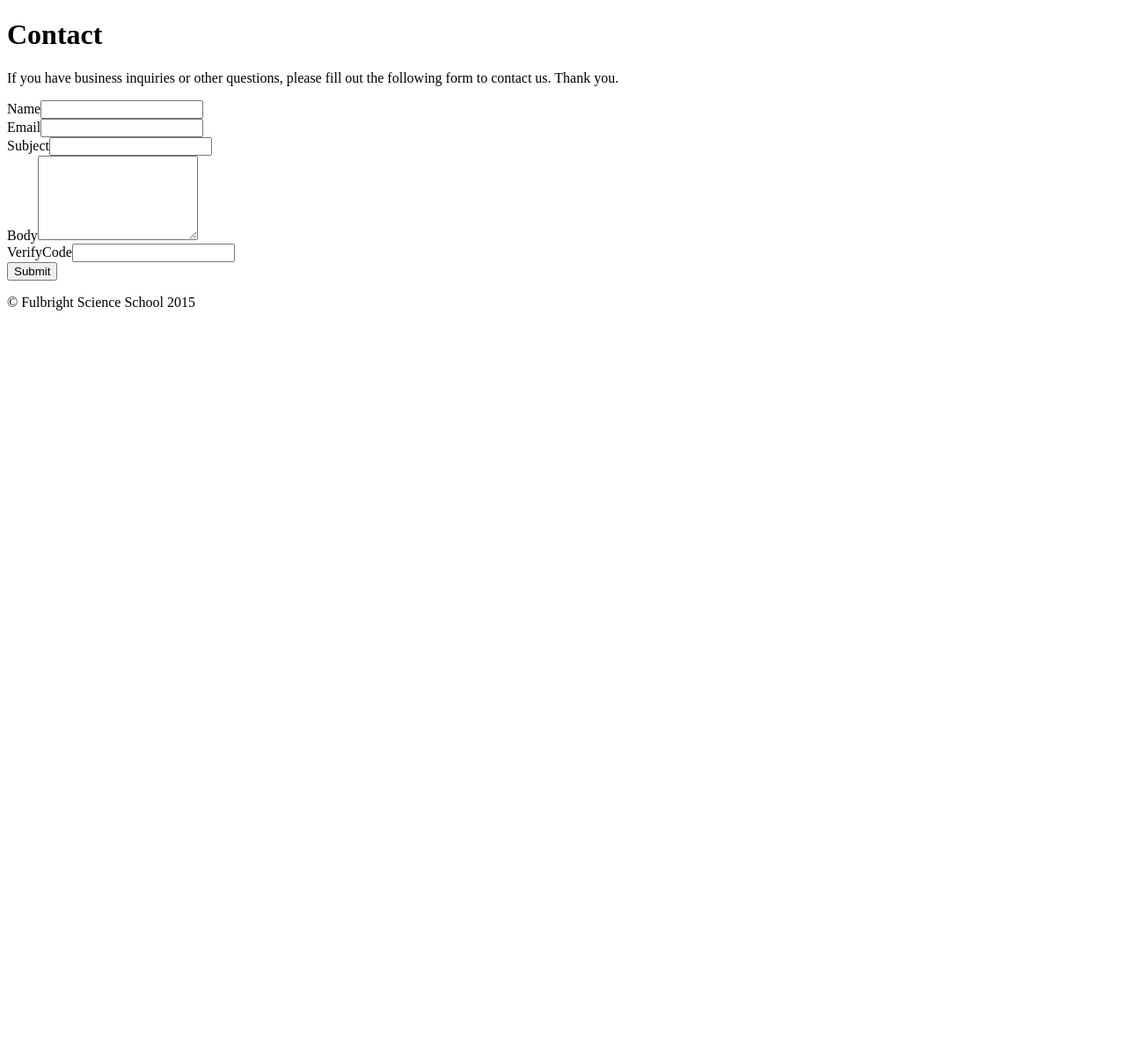
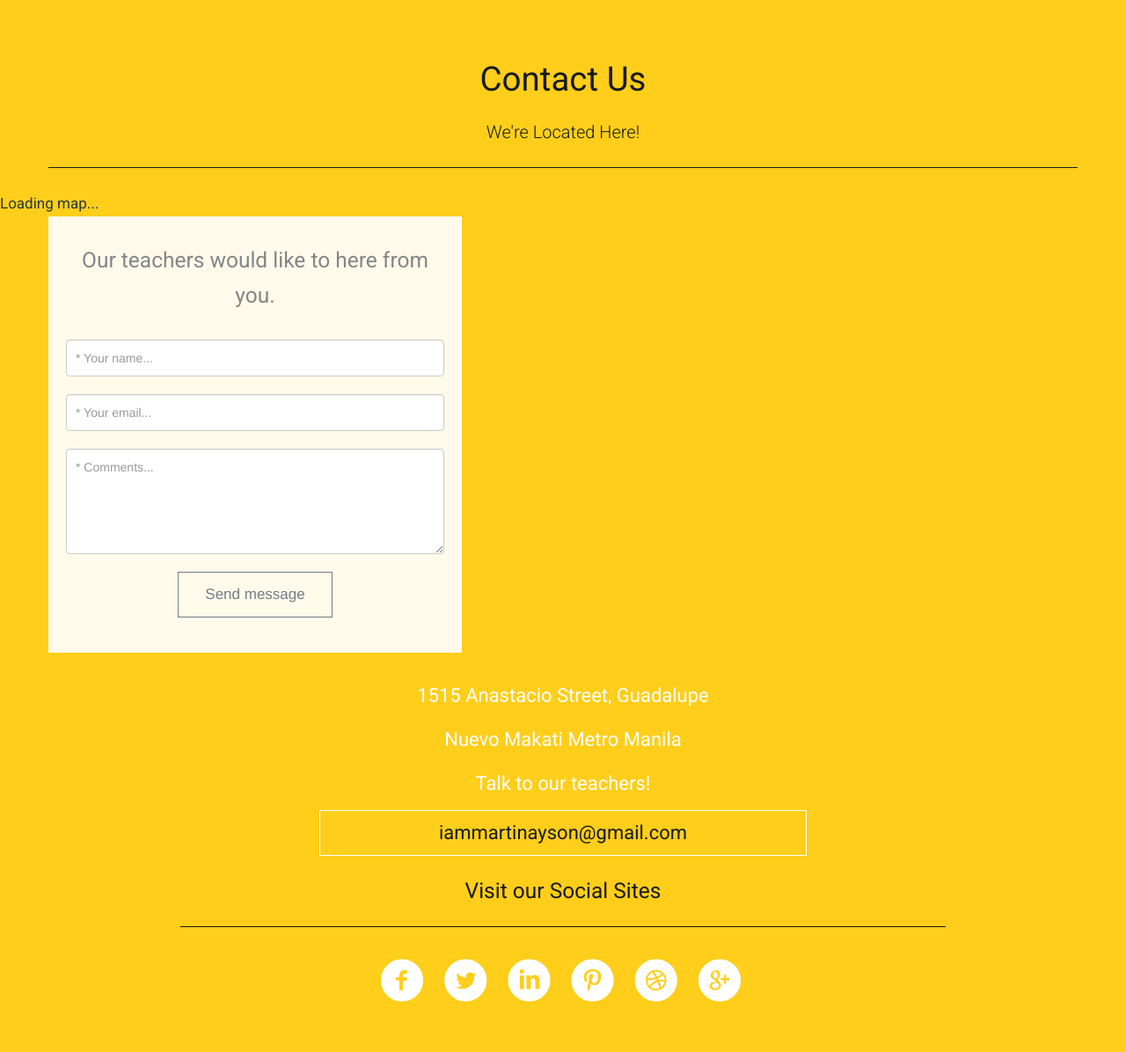
Before and after one commit to joegeneq/apc-softdev-it111-09, a Yii app: template application/fulbright_aps/frontend/views/site/contact.php in a window 1280 px wide. Shown: the whole page at 88% size. Before the commit the page ends 353 px from the top, so only its background shows below. Run offline with PHP 8.4 and a stand-in for Yii, Linux system fonts and the light colour scheme; the template is opened without the code that fills it, so the values that code supplies are empty; form fields are guessed from the names that the template uses; some libraries are stand-ins or nearby versions.

Commit message:
Edit Contact Us Page.

```diff
--- a/application/fulbright_aps/frontend/views/site/contact.php
+++ b/application/fulbright_aps/frontend/views/site/contact.php
@@ -1,37 +1,122 @@
-<?php
-use yii\helpers\Html;
-use yii\bootstrap\ActiveForm;
-use yii\captcha\Captcha;
+<html>
+<head>
+      <meta charset=utf-8>
+        <meta name="viewport" content="width=device-width, initial-scale=1.0">
+        <title>Fulbright Science School Assistance Program (Grading System)</title>
+        <!-- Load Roboto font -->
+        <link href='http://fonts.googleapis.com/css?family=Roboto:400,300,700&amp;subset=latin,latin-ext' rel='stylesheet' type='text/css'>
+        <!-- Load css styles -->
+        <link rel="stylesheet" type="text/css" href="css/bootstrap.css" />
+        <link rel="stylesheet" type="text/css" href="css/bootstrap-responsive.css" />
+        <link rel="stylesheet" type="text/css" href="css/style.css" />
+        <link rel="stylesheet" type="text/css" href="css/pluton.css" />
+        <!--[if IE 7]>
+            <link rel="stylesheet" type="text/css" href="css/pluton-ie7.css" />
+        <![endif]-->
+        <link rel="stylesheet" type="text/css" href="css/jquery.cslider.css" />
+        <link rel="stylesheet" type="text/css" href="css/jquery.bxslider.css" />
+        <link rel="stylesheet" type="text/css" href="css/animate.css" />
+        <!-- Fav and touch icons -->
+        <link rel="apple-touch-icon-precomposed" sizes="144x144" href="images/ico/apple-touch-icon-144.png">
+        <link rel="apple-touch-icon-precomposed" sizes="114x114" href="images/ico/apple-touch-icon-114.png">
+        <link rel="apple-touch-icon-precomposed" sizes="72x72" href="images/apple-touch-icon-72.png">
+        <link rel="apple-touch-icon-precomposed" href="images/ico/apple-touch-icon-57.png">
+        <link rel="shortcut icon" href="images/ico/favicon.ico">
+</head>
+<body>
+<div id="contact" class="contact">
+            <div class="section secondary-section">
+                <div class="container">
+                    <div class="title">
+                        <h1>Contact Us</h1>
+                        <p>We're Located Here!</p>
+                    </div>
+                </div>
+                <div class="map-wrapper">
+                    <div class="map-canvas" id="map-canvas">Loading map...</div>
+                    <div class="container">
+                        <div class="row-fluid">
+                            <div class="span5 contact-form centered">
+                                <h3>Our teachers would like to here from you.</h3>
+                                <div id="successSend" class="alert alert-success invisible">
+                                    <strong>Well done!</strong>Your message has been sent.</div>
+                                <div id="errorSend" class="alert alert-error invisible">There was an error.</div>
+                                <form id="contact-form" action="php/mail.php">
+                                    <div class="control-group">
+                                        <div class="controls">
+                                            <input class="span12" type="text" id="name" name="name" placeholder="* Your name..." />
+                                            <div class="error left-align" id="err-name">Please enter name.</div>
+                                        </div>
+                                    </div>
+                                    <div class="control-group">
+                                        <div class="controls">
+                                            <input class="span12" type="email" name="email" id="email" placeholder="* Your email..." />
+                                            <div class="error left-align" id="err-email">Please enter valid email adress.</div>
+                                        </div>
+                                    </div>
+                                    <div class="control-group">
+                                        <div class="controls">
+                                            <textarea class="span12" name="comment" id="comment" placeholder="* Comments..."></textarea>
+                                            <div class="error left-align" id="err-comment">Please enter your Message.</div>
+                                        </div>
+                                    </div>
+                                    <div class="control-group">
+                                        <div class="controls">
+                                            <button id="send-mail" class="message-btn">Send message</button>
+                                        </div>
+                                    </div>
+                                </form>
+                            </div>
+                        </div>
+                    </div>
+                </div>
+                <div class="container">
+                    <div class="span9 center contact-info">
+                        <p>1515 Anastacio Street, Guadalupe</p>
+                        <p>Nuevo Makati Metro Manila</p>
+                        <p>Talk to our teachers!</p>
+                        <p class="info-mail">iammartinayson@gmail.com</p>
 
-/* @var $this yii\web\View */
-/* @var $form yii\bootstrap\ActiveForm */
-/* @var $model \frontend\models\ContactForm */
-
-$this->title = 'Contact';
-$this->params['breadcrumbs'][] = $this->title;
-?>
-<div class="site-contact">
-    <h1><?= Html::encode($this->title) ?></h1>
-
-    <p>
-        If you have business inquiries or other questions, please fill out the following form to contact us. Thank you.
-    </p>
-
-    <div class="row">
-        <div class="col-lg-5">
-            <?php $form = ActiveForm::begin(['id' => 'contact-form']); ?>
-                <?= $form->field($model, 'name') ?>
-                <?= $form->field($model, 'email') ?>
-                <?= $form->field($model, 'subject') ?>
-                <?= $form->field($model, 'body')->textArea(['rows' => 6]) ?>
-                <?= $form->field($model, 'verifyCode')->widget(Captcha::className(), [
-                    'template' => '<div class="row"><div class="col-lg-3">{image}</div><div class="col-lg-6">{input}</div></div>',
-                ]) ?>
-                <div class="form-group">
-                    <?= Html::submitButton('Submit', ['class' => 'btn btn-primary', 'name' => 'contact-button']) ?>
+                        <div class="title">
+                            <h3>Visit our Social Sites</h3>
+                        </div>
+                    </div>
+                    <div class="row-fluid centered">
+                        <ul class="social">
+                            <li>
+                                <a href="https://www.facebook.com/pages/Fulbright-Science-School/246620875348111?fref=ts">
+                                    <span class="icon-facebook-circled"></span>
+                                </a>
+                            </li>
+                            <li>
+                                <a href="">
+                                    <span class="icon-twitter-circled"></span>
+                                </a>
+                            </li>
+                            <li>
+                                <a href="">
+                                    <span class="icon-linkedin-circled"></span>
+                                </a>
+                            </li>
+                            <li>
+                                <a href="">
+                                    <span class="icon-pinterest-circled"></span>
+                                </a>
+                            </li>
+                            <li>
+                                <a href="">
+                                    <span class="icon-dribbble-circled"></span>
+                                </a>
+                            </li>
+                            <li>
+                                <a href="">
+                                    <span class="icon-gplus-circled"></span>
+                                </a>
+                            </li>
+                        </ul>
+                    </div>
                 </div>
-            <?php ActiveForm::end(); ?>
+            </div>
         </div>
-    </div>
-
-</div>
+    </body>
+    </html>
```
